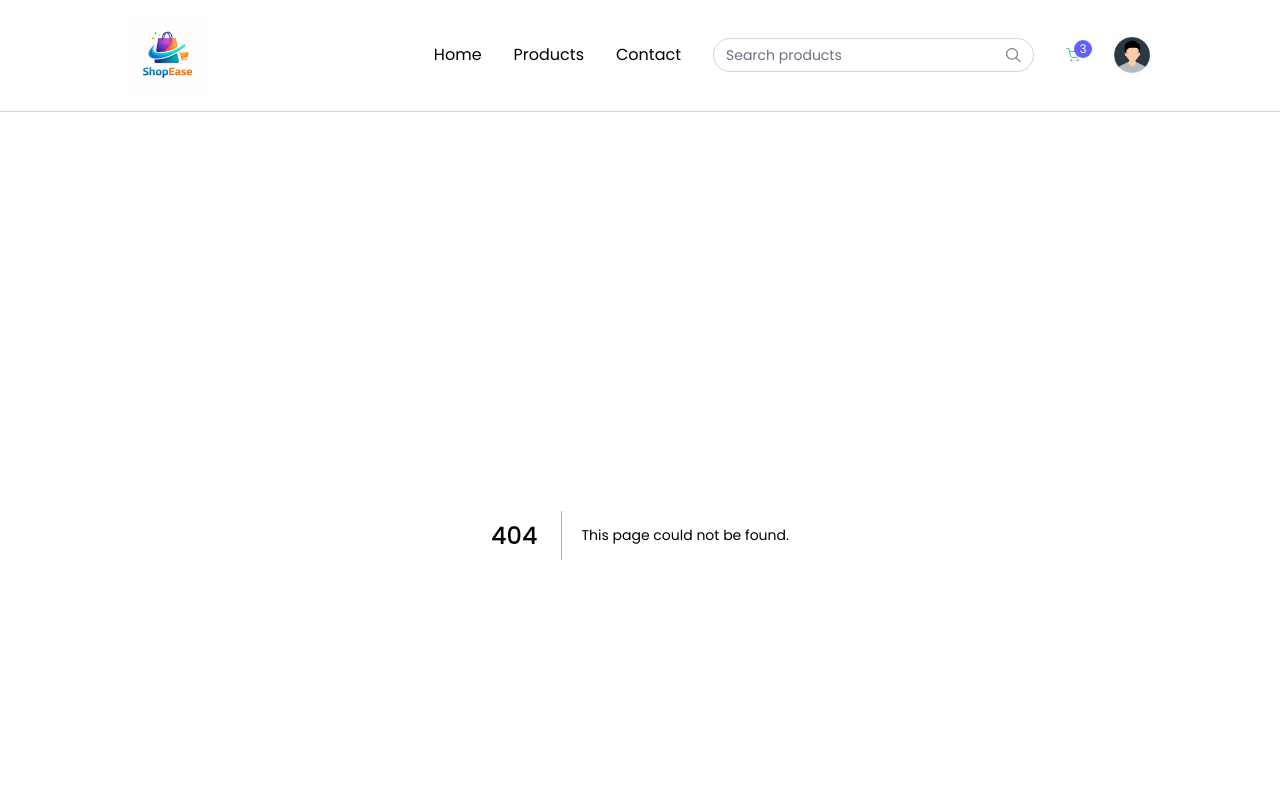
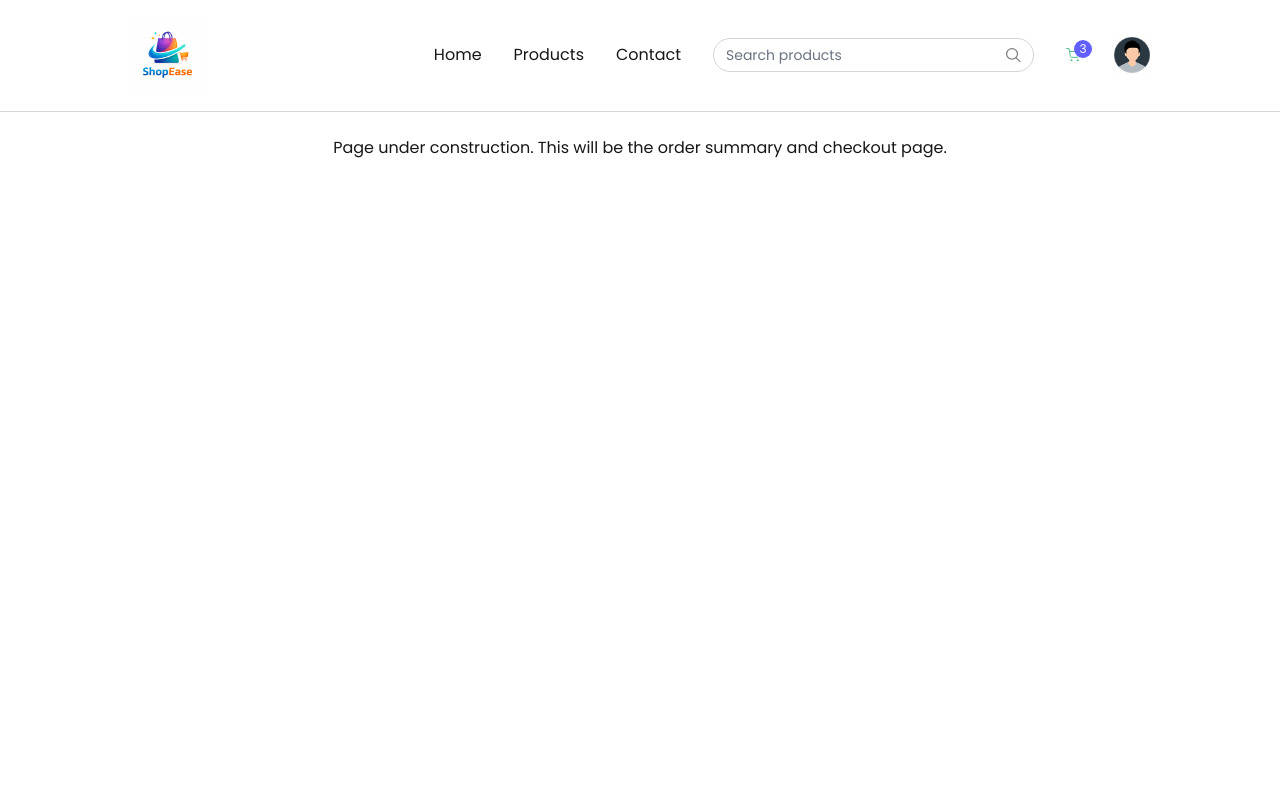
Before and after one commit to Davcid1572/alx-project-nexus, a Next.js app in the folder e-commerce-product-catalog-app/: page /order in a window 1280 px wide. Before the commit this address had no page. Shown: the top 800 px of the page. Built offline with nearby package versions, Linux system fonts and the light colour scheme.

Commit message:
Created the order page to implement later

```diff
--- /dev/null
+++ b/e-commerce-product-catalog-app/pages/order.tsx
@@ -0,0 +1,11 @@
+import React from "react";
+
+const order = () => {
+  return (
+    <div className="flex items-center justify-center ">
+      Page under construction. This will be the order summary and checkout page.
+    </div>
+  );
+};
+
+export default order;
```
